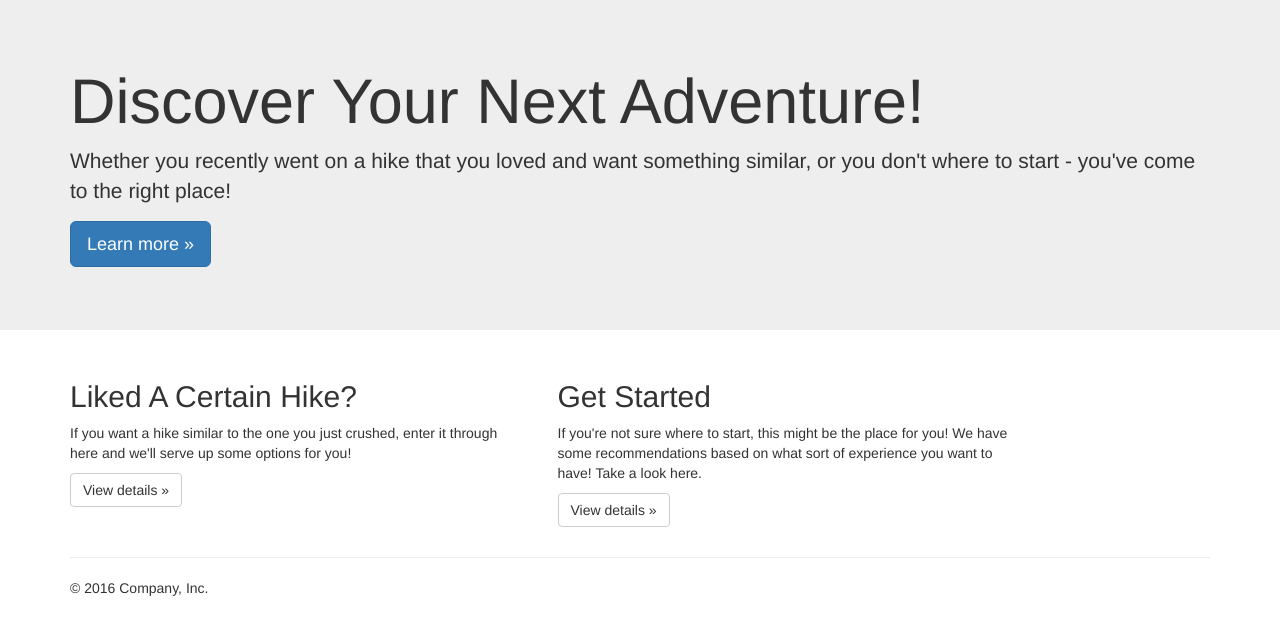
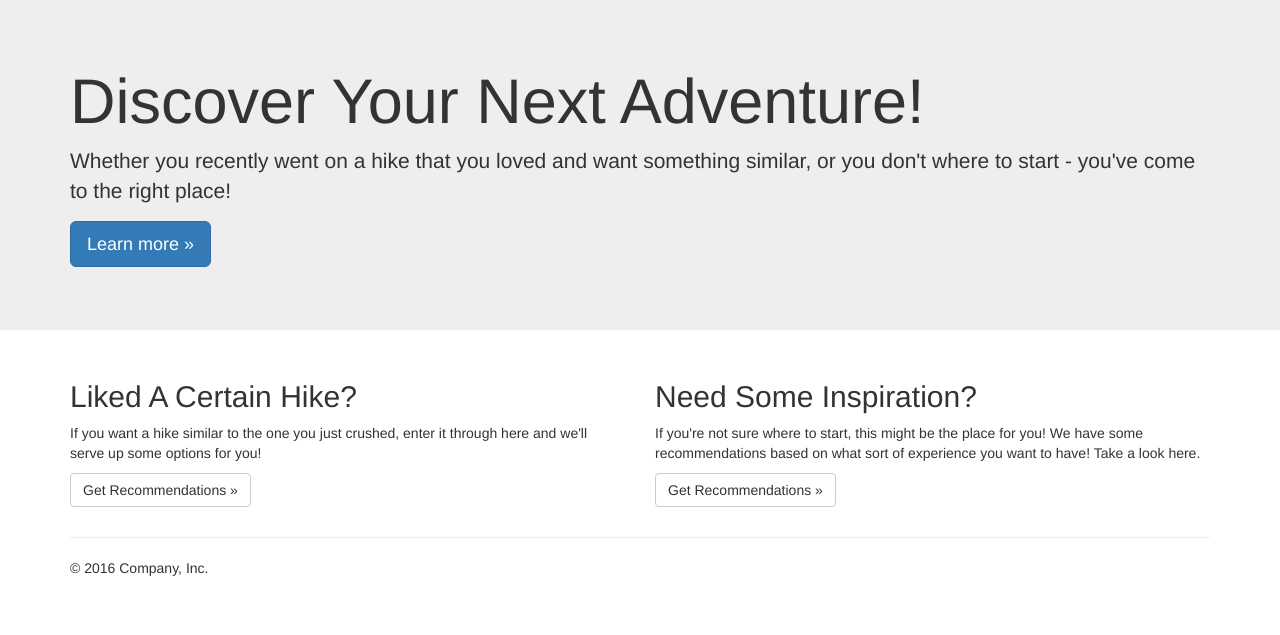
Before and after one commit to ekirken1/colorado_trail_recommender, a Flask app: page / in a window 1280 px wide. Shown: the part 51-686 px from the top of the page. Run offline with Flask 2, Linux system fonts and the light colour scheme; parts of the project's set-up code (start-up, migrations or seed data) failed here and were passed over; some libraries are stand-ins or nearby versions.

Commit message:
flask work

```diff
--- a/web_app/app.py
+++ b/web_app/app.py
@@ -4,10 +4,10 @@ import pandas as pd
 import numpy as np
 app = Flask(__name__)
 
-with open('../data/df.pkl', 'rb') as f:
-    df = pickle.load(f)
+# with open('../data/df.pkl', 'rb') as f:
+#     df = pickle.load(f)
 
-hike_features= []
+# hike_features= []
 
 # home page
 @app.route('/')
--- a/web_app/templates/index.html
+++ b/web_app/templates/index.html
@@ -9,7 +9,7 @@
     <meta name="author" content="">
     <link rel="icon" href="../../favicon.ico">
 
-    <title>Jumbotron Template for Bootstrap</title>
+    <title>Colorado Hike Recommender</title>
 
     <!-- Bootstrap core CSS -->
     <link href="../static/css/bootstrap.min.css" rel="stylesheet">
@@ -44,17 +44,6 @@
           </button>
           <a class="navbar-brand" href="#">Colorado Hike Recommender</a>
         </div>
-        <!-- <div id="navbar" class="navbar-collapse collapse">
-          <form class="navbar-form navbar-right">
-            <div class="form-group">
-              <input type="text" placeholder="Email" class="form-control">
-            </div>
-            <div class="form-group">
-              <input type="password" placeholder="Password" class="form-control">
-            </div>
-            <button type="submit" class="btn btn-success">Sign in</button>
-          </form> -->
-        <!-- </div>/.navbar-collapse -->
       </div>
     </nav>
 
@@ -70,15 +59,15 @@
     <div class="container">
       <!-- Example row of columns -->
       <div class="row">
-        <div class="col-md-5"> <!-- This was col-md-4-->
+        <div class="col-md-6"> <!-- This was col-md-4-->
           <h2>Liked A Certain Hike? </h2>
           <p>If you want a hike similar to the one you just crushed, enter it through here and we'll serve up some options for you! </p>
-          <p><a class="btn btn-default" href="#" role="button">View details &raquo;</a></p>
+          <p><a class="btn btn-default" href="#" role="button">Get Recommendations &raquo;</a></p>
         </div>
-        <div class="col-md-5"> <!-- This was col-md-4-->
-          <h2>Get Started</h2>
+        <div class="col-md-6"> <!-- This was col-md-4-->
+          <h2>Need Some Inspiration? </h2>
           <p>If you're not sure where to start, this might be the place for you! We have some recommendations based on what sort of experience you want to have! Take a look here. </p>
-          <p><a class="btn btn-default" href="#" role="button">View details &raquo;</a></p>
+          <p><a class="btn btn-default" href="#" role="button">Get Recommendations &raquo;</a></p>
        </div>
         <!-- <div class="col-md-4">
           <h2>Heading</h2>
```
